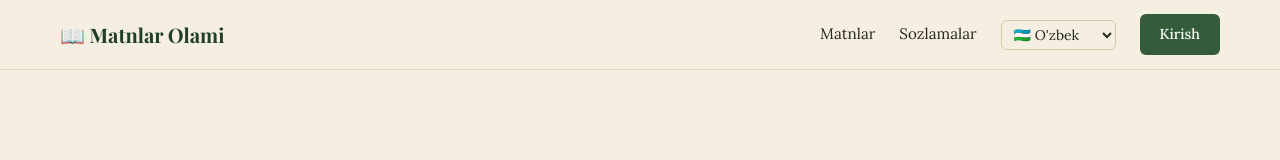
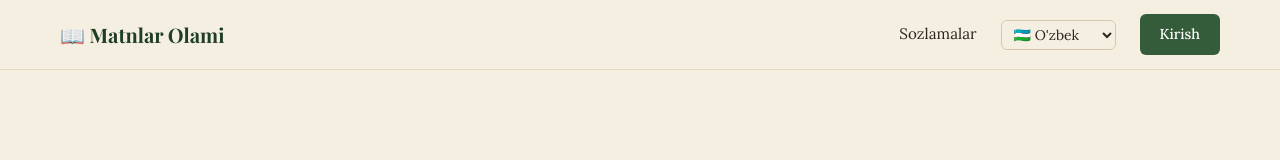
Before and after one commit to jahongirmurodov43-sudo/matnlar-olami-backend, a React (Vite) app in the folder frontend/: page / in a window 1280 px wide. Shown: the top 160 px of the page. Built offline with nearby package versions, Linux system fonts and the light colour scheme; a web font is replaced by a local one.

Commit message:
Remove Matnlar nav link, texts only accessible via sinf/chorak structure

```diff
--- a/frontend/src/App.jsx
+++ b/frontend/src/App.jsx
@@ -54,7 +54,6 @@ function App() {
             <Route path="/register" element={user ? <Navigate to="/" replace /> : <Register />} />
 
             {/* Protected routes */}
-            <Route path="/texts" element={<PrivateRoute user={user}><Texts user={user} lang={lang} /></PrivateRoute>} />
             <Route path="/admin" element={<PrivateRoute user={user}><Admin user={user} /></PrivateRoute>} />
             <Route path="/sinf/:grade" element={<PrivateRoute user={user}><GradePage user={user} lang={lang} /></PrivateRoute>} />
             <Route path="/sinf/:grade/chorak/:quarter/matn/:id" element={<PrivateRoute user={user}><TextPage user={user} lang={lang} /></PrivateRoute>} />
--- a/frontend/src/components/Navbar.jsx
+++ b/frontend/src/components/Navbar.jsx
@@ -24,10 +24,6 @@ function Navbar({ user, setUser, setLang }) {
         </Link>
 
         <div style={{ display: 'flex', alignItems: 'center', gap: '1.5rem' }}>
-          <Link to="/texts" style={{ fontFamily: 'var(--font-body)', color: 'var(--ink)', textDecoration: 'none', fontSize: '0.95rem' }}>
-            Matnlar
-          </Link>
-
           <Link to="/sozlamalar" style={{ fontFamily: 'var(--font-body)', color: 'var(--ink)', textDecoration: 'none', fontSize: '0.95rem' }}>
             Sozlamalar
           </Link>
```
